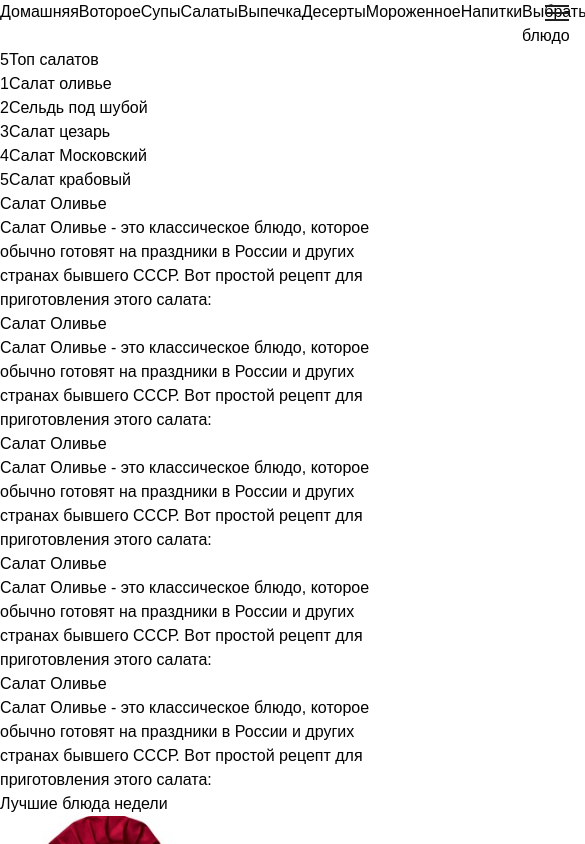
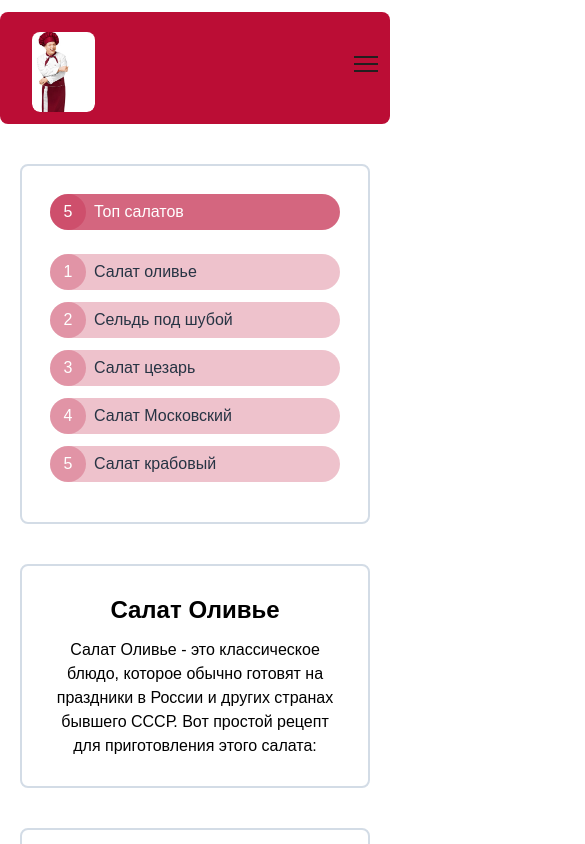
Before and after one commit to PavelCof/firstTailwind, a React (Create React App) app: page / in a window 390 px wide. Shown: the whole page, 585 px wide, since content can reach past the window. Built offline with nearby package versions, Linux system fonts and the light colour scheme; the HTML template or start-up script is replaced by a standard one.

Commit message:
yt,jkmijq htvjyn cnbktq

```diff
--- a/src/App.css
+++ b/src/App.css
@@ -38,7 +38,7 @@
 .open .hamburger-bottom{
   transform: rotate(-45deg) translateY(6px) translate(-6px);
 }
-#menu{
+/* #menu{
   display: none;
 }
 #menu-btn{
@@ -54,4 +54,4 @@
   #menu{
     display: flex;
   }
-}
+} */
--- a/src/NavMenus/NavMenus.tsx
+++ b/src/NavMenus/NavMenus.tsx
@@ -33,7 +33,7 @@ export function NavMenus() {
          { StartButton()}
 
 
-                <div id="menu-btn" className={`hamburger ${showMenu ? "open":""}`} onClick={handleClick}>
+                <div id="menu-btn" className={`hamburger ${showMenu ? "open":""} lg:hidden`} onClick={handleClick}>
                     <span className="hamburger-top   "></span>
                     <span className="hamburger-middle  "></span>
                     <span className="hamburger-bottom   "></span>
--- a/src/StartButton/StartButton.tsx
+++ b/src/StartButton/StartButton.tsx
@@ -1,4 +1,4 @@
-export function StartButton(status:string="hidden") {
+export function StartButton(status="hidden") {
     return(
       <a href="#"className={`${status}  w-300 lg:block p-3 px-6 text-sitered bg-gray-light rounded-full baseline hover:bg-white whitespace-nowrap`}>Выбрать блюдо</a>
     )}
--- a/src/pages/HomePage.tsx
+++ b/src/pages/HomePage.tsx
@@ -1,3 +1,4 @@
+import React from 'react';
 import logo from './../imgs/lavygin.jpg';
 
 export function HomePage(){
--- a/tailwind.config.js
+++ b/tailwind.config.js
@@ -1,7 +1,7 @@
 /**  @type {import('tailwindcss').Config} */
 module.exports = {
   content: [
-    "./src//*.{js,jsx,ts,tsx}",
+    "./src/**/*.{js,jsx,ts,tsx}",
   ],
   theme: {
     screens: {
```
Also changed, not shown: src/App.tsx (line endings or trailing spaces).
